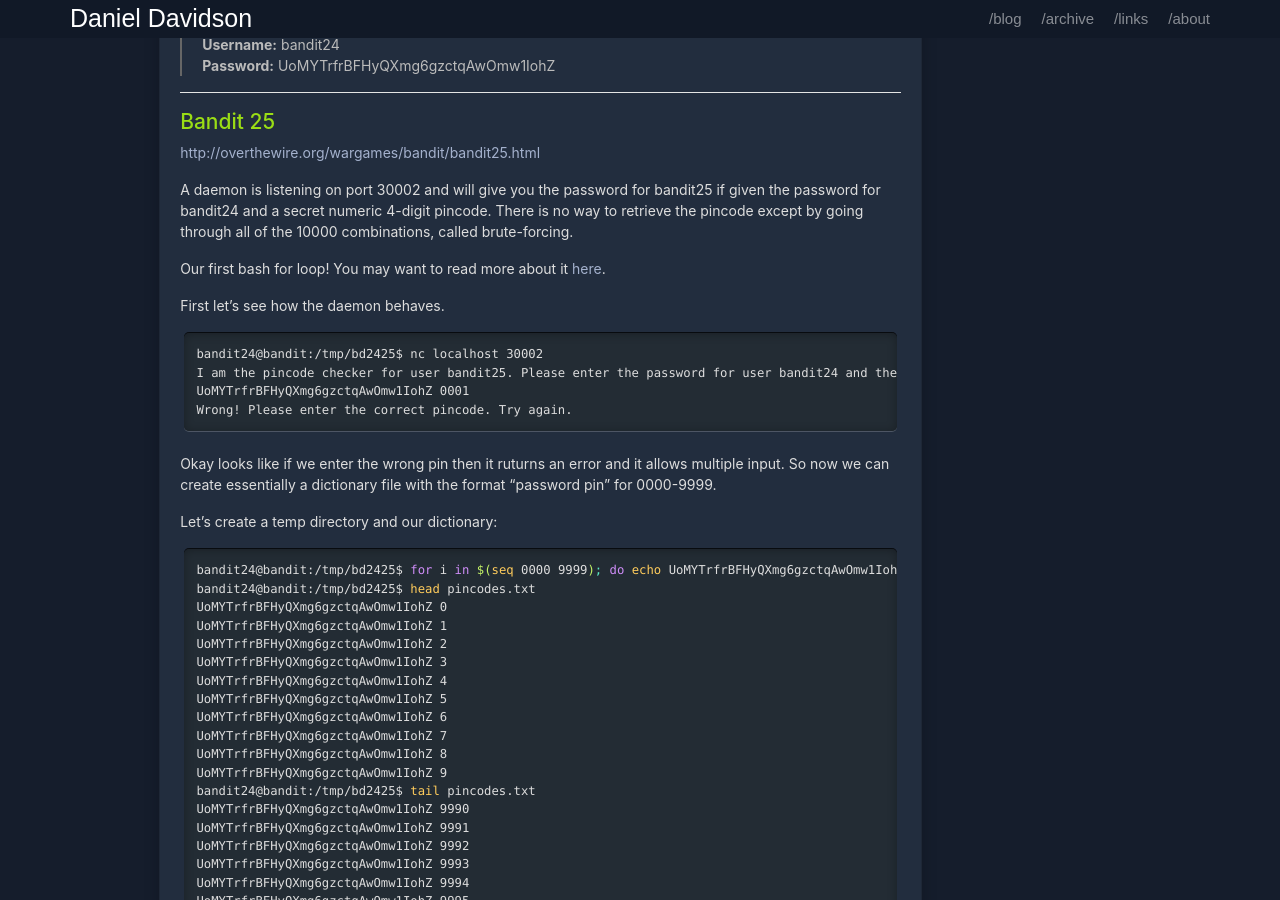
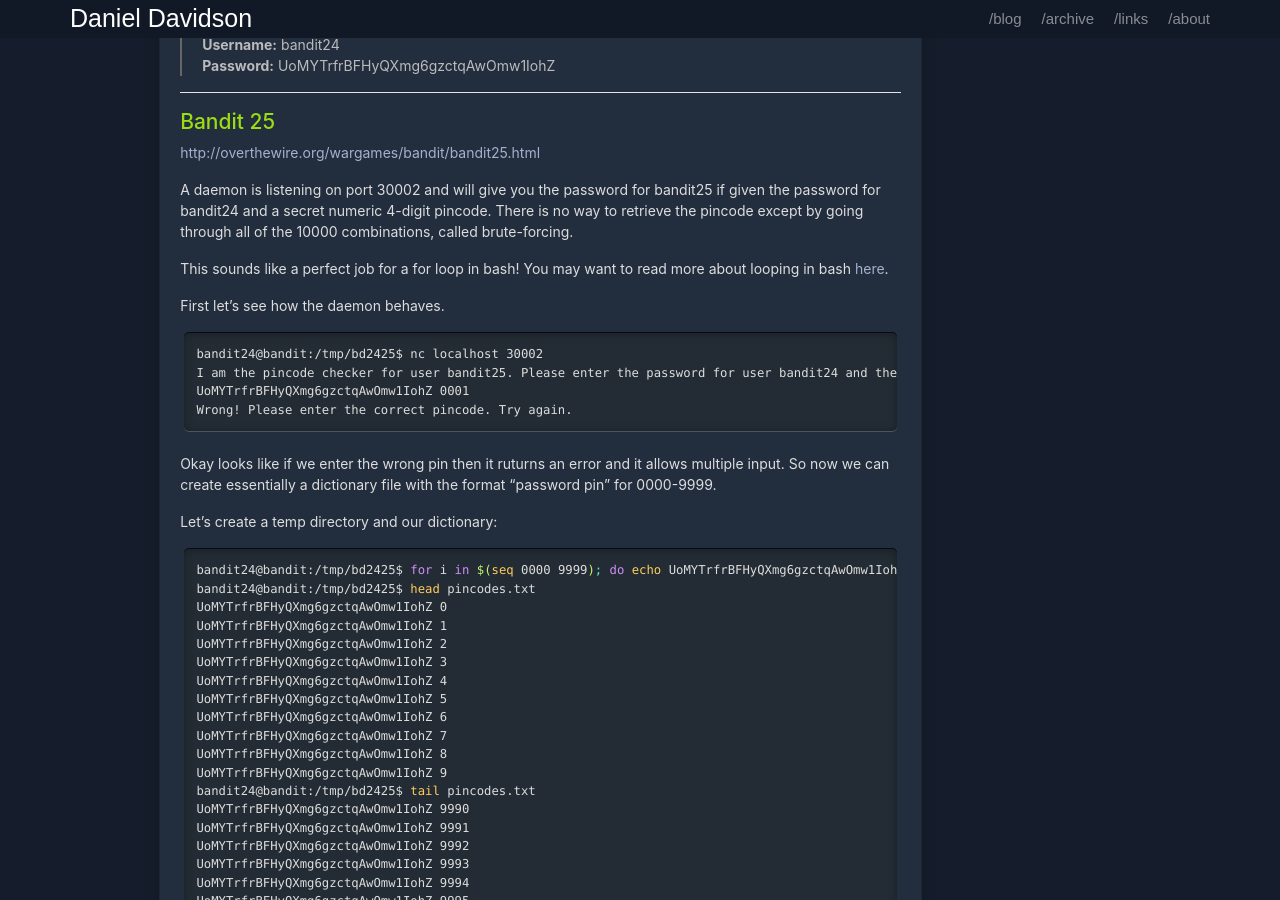
Before and after one commit to danieldavidson/danieldavidson.github.io, a Jekyll site: the page built from _posts/2021-04-11-overthewire-bandit-21-25.md, in a window 1280 px wide and 900 px high, scrolled down 5601 px. Built offline with Jekyll 4.4.1, drawn with Linux system fonts in a browser that asks for light colours.

Commit message:
Update 2021-04-11-overthewire-bandit-21-25.md

```diff
--- a/_posts/2021-04-11-overthewire-bandit-21-25.md
+++ b/_posts/2021-04-11-overthewire-bandit-21-25.md
@@ -268,7 +268,7 @@ Script got deleted, which means cron executed it and we got our password!
 
 A daemon is listening on port 30002 and will give you the password for bandit25 if given the password for bandit24 and a secret numeric 4-digit pincode. There is no way to retrieve the pincode except by going through all of the 10000 combinations, called brute-forcing.
 
-Our first bash for loop! You may want to read more about it [here](http://tldp.org/HOWTO/Bash-Prog-Intro-HOWTO-7.html).
+This sounds like a perfect job for a for loop in bash! You may want to read more about looping in bash [here](http://tldp.org/HOWTO/Bash-Prog-Intro-HOWTO-7.html).
 
 First let's see how the daemon behaves.
 
```
